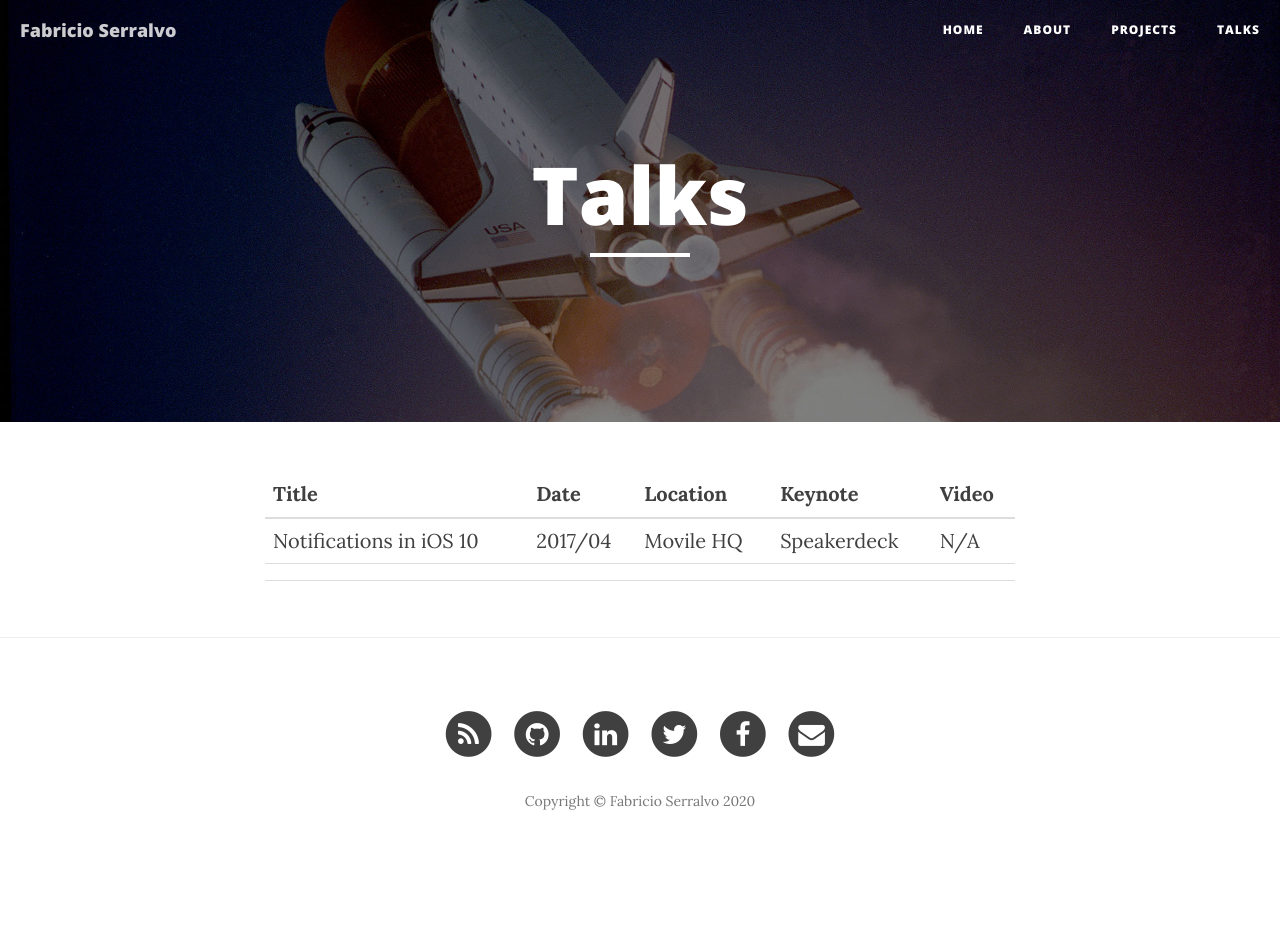
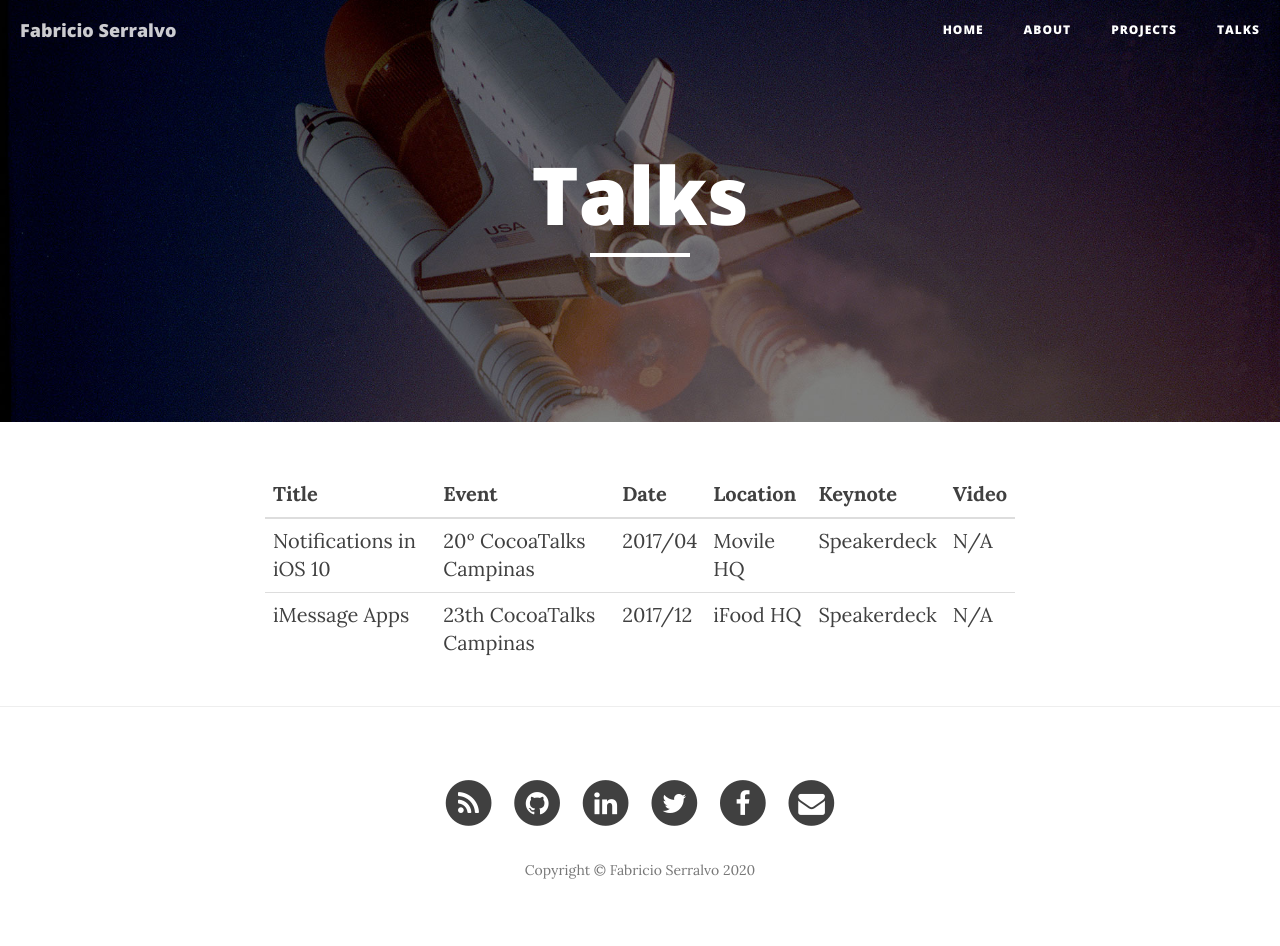
Before and after one commit to serralvo/serralvo.github.io, a Jekyll site: the page built from talks.html, in a window 1280 px wide. Built offline with Jekyll 4.4.1, drawn with Linux system fonts in a browser that asks for light colours; nearby versions of some CDN libraries; before the commit the page ends 900 px from its top, so only the background shows below that.

Commit message:
Update talks.html

```diff
--- a/talks.html
+++ b/talks.html
@@ -9,6 +9,7 @@ header-img: "img/projects.jpg"
 <thead>
   <tr>
     <th>Title</th>
+    <th>Event</th>
     <th>Date</th>
     <th>Location</th>
     <th>Keynote</th>
@@ -18,24 +19,19 @@ header-img: "img/projects.jpg"
 <tbody>
   <tr>
     <td>Notifications in iOS 10</td>
+    <td>20º CocoaTalks Campinas</td>
     <td>2017/04</td>
     <td>Movile HQ</td>
     <td><a href="https://speakerdeck.com/serralvo/notificacoes-no-ios-10" target="_blank">Speakerdeck</a></td>
     <td>N/A</td>
   </tr>
   <tr>
-    <td></td>
-    <td></td>
-    <td></td>
-    <td></td>
-    <td></td>
-  </tr>
-  <tr>
-    <td></td>
-    <td></td>
-    <td></td>
-    <td></td>
-    <td></td>
+    <td>iMessage Apps</td>
+    <td>23th CocoaTalks Campinas</td>
+    <td>2017/12</td>
+    <td>iFood HQ</td>
+    <td><a href="https://speakerdeck.com/serralvo/imessage-apps" target="_blank">Speakerdeck</a></td>
+    <td>N/A</td>
   </tr>
 </tbody>
 </table>
```
